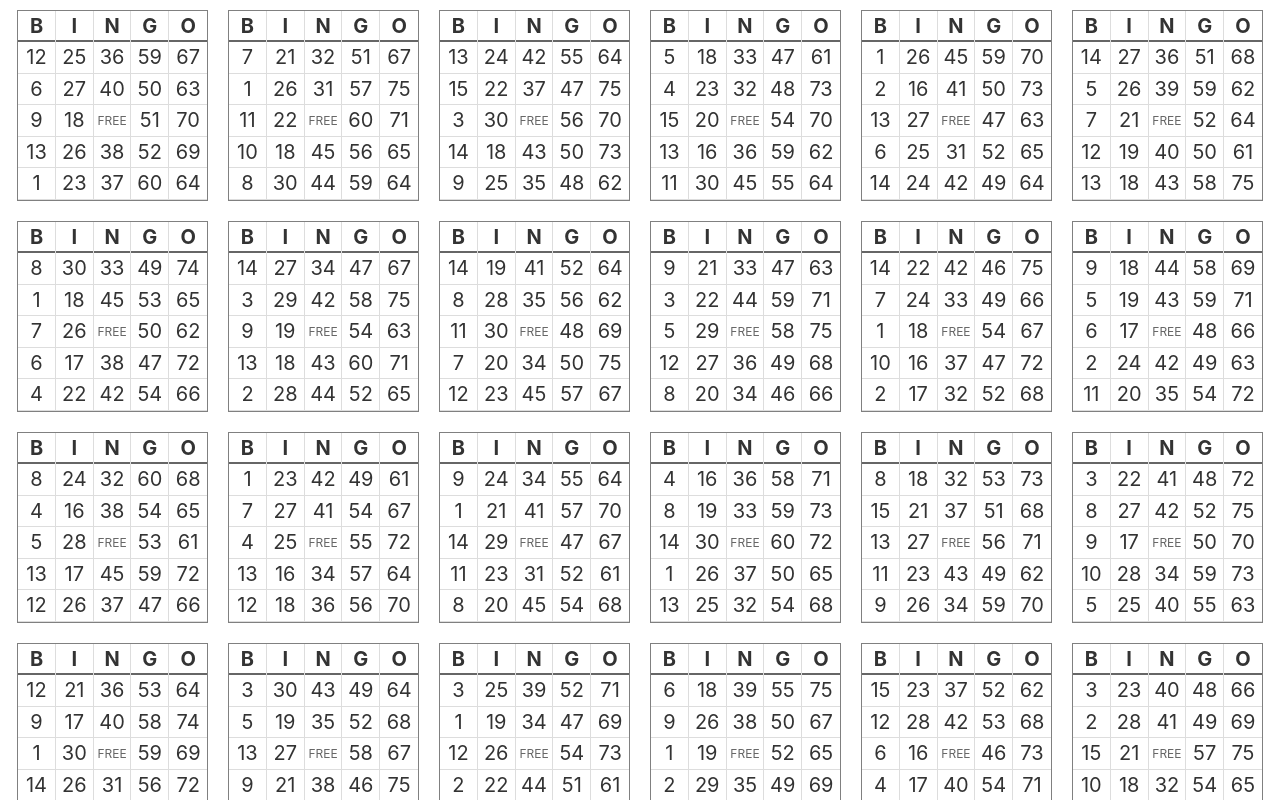
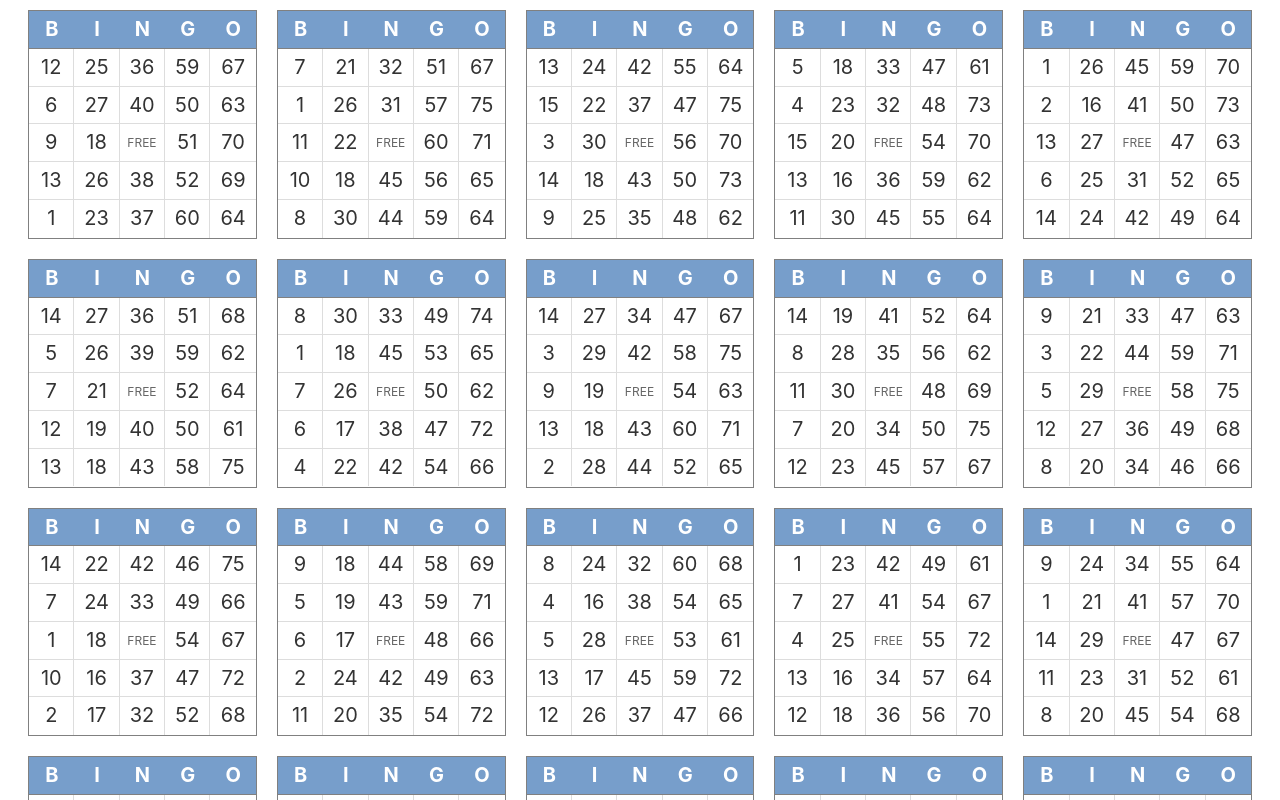
Before and after one commit to lauhasd/bingo, a React (Create React App) app: page / in a window 1280 px wide. Shown: the top 800 px of the page. Built offline with nearby package versions, Linux system fonts and the light colour scheme.

Commit message:
Add some color to the cards

```diff
--- a/src/App.js
+++ b/src/App.js
@@ -59,7 +59,7 @@ const Card = ({ rows }) => {
   const block = (text, extraCls="") => <div className={"block " + extraCls}><span>{text}</span></div>;
   return (
     <div className="card">
-      <div className="row">
+      <div className="row title-row">
         {'BINGO'.split('').map(letter => block(letter))}
       </div>
       {
--- a/src/index.css
+++ b/src/index.css
@@ -1,5 +1,5 @@
 :root {
-  --card-size: 5cm;
+  --card-size: 6cm;
 }
 
 body {
@@ -38,9 +38,14 @@ code {
     border-bottom: 1px solid #ddd;
 }
 
-.card .row:first-child {
+.row:last-child {
+    border-bottom: none;
+}
+
+.card .row.title-row {
     font-weight: bold;
-    border-bottom: 2px solid #666;
+    border-bottom: 1px solid grey;
+    background-color: #779ecb;
 }
 
 .card .row .block {
@@ -53,6 +58,11 @@ code {
     min-height: 100%;
 
     border-right: 1px solid #ddd;
+}
+
+.title-row .block, .title-row .block span {
+    border: none !important;
+    color: white !important;
 }
 
 .card .row .block:last-child {
@@ -73,21 +83,7 @@ code {
   text-transform: uppercase;
 }
 
-
-
 @page {
   size: A4;
   margin: 24px 0;
 }
-
-@media print {
-  .App {
-    border: initial;
-    border-radius: initial;
-    width: initial;
-    min-height: initial;
-    box-shadow: initial;
-    background: initial;
-    page-break-after: always;
-  }
-}
```
